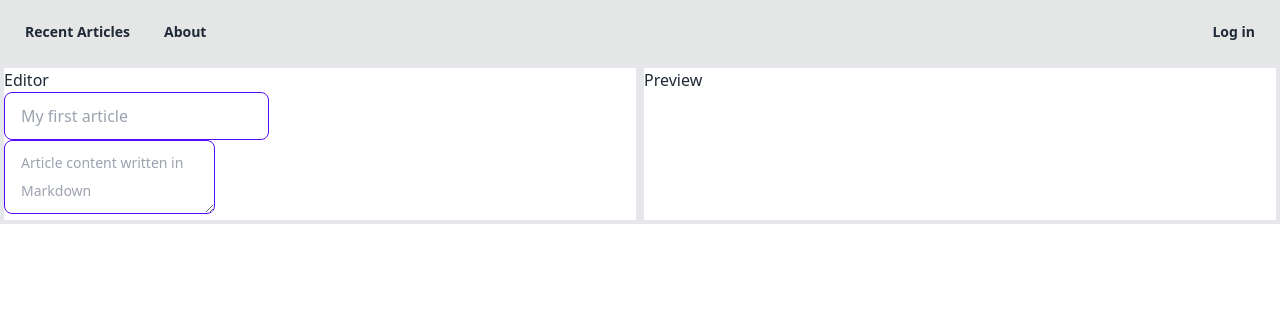
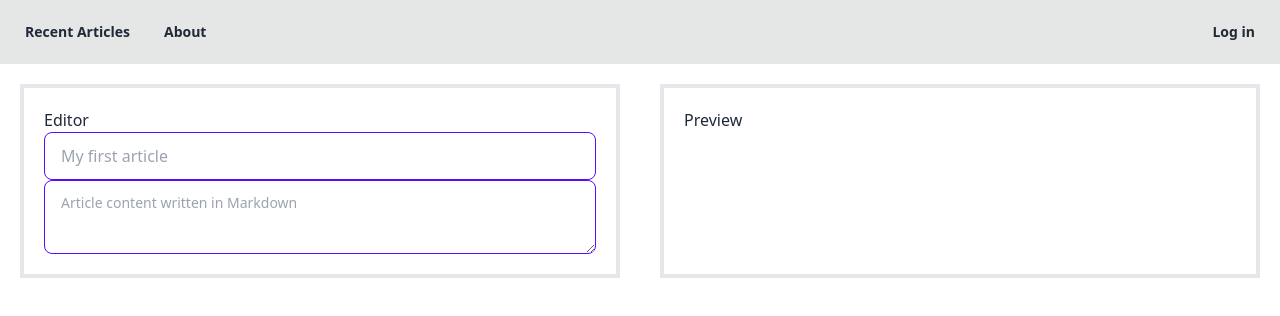
Before and after one commit to CrispJam/cat-blog, a Next.js app: page /articles/create in a window 1280 px wide. Shown: the top 316 px of the page. Built offline with nearby package versions, Linux system fonts and the light colour scheme.

Commit message:
Properly flex the editor and the preview

```diff
--- a/pages/articles/create.tsx
+++ b/pages/articles/create.tsx
@@ -7,27 +7,23 @@ export default function Create() {
 
 
   return (
-    <div className="flex">
-      <div className="flex-1 border-4">
+    <div className="flex flex-wrap">
+      <div className="flex-1 border-4 m-5 p-5">
         Editor
-        <div>
         <input
           onChange={e => setTitle(e.target.value)}
           value={title}
           placeholder="My first article"
-            className="input input-primary"
+          className="input input-primary block min-w-full"
         />
-        </div>
-        <div>
         <textarea
           onChange={e => setContent(e.target.value)}
           value={content}
           placeholder="Article content written in Markdown"
-            className="textarea textarea-primary"
+          className="textarea textarea-primary block min-w-full"
         />
       </div>
-      </div>
-      <div className="flex-1 border-4">
+      <div className="flex-1 border-4 m-5 p-5">
         Preview
         <div className="prose">
           <ReactMarkdown>{content}</ReactMarkdown>
--- a/tailwind.config.js
+++ b/tailwind.config.js
@@ -13,6 +13,6 @@ module.exports = {
   ],
 
   daisyui: {
-    themes: false,
+    themes: true,
   }
 };
```
Lines whose indentation alone changed are shown as unchanged.
